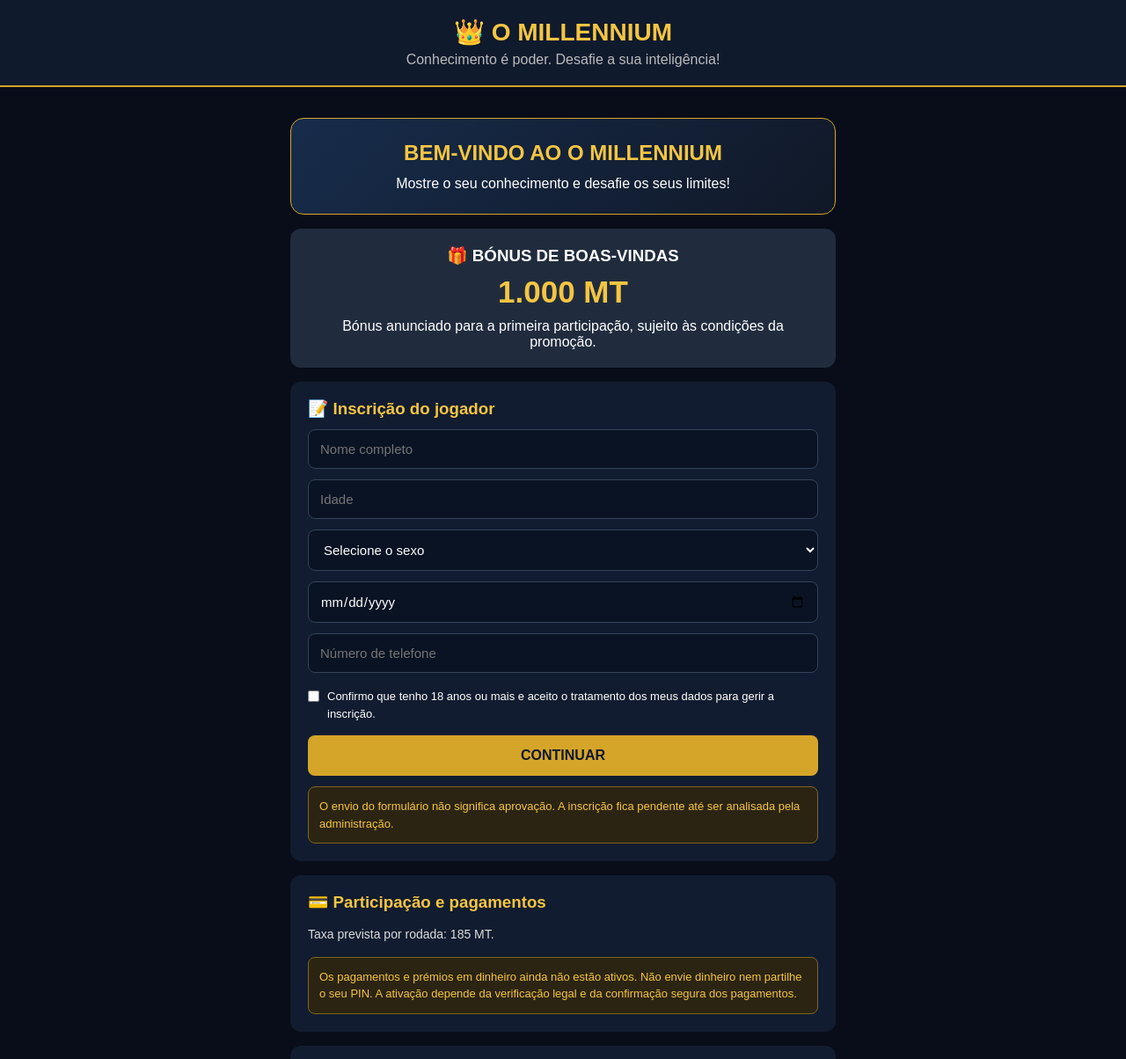
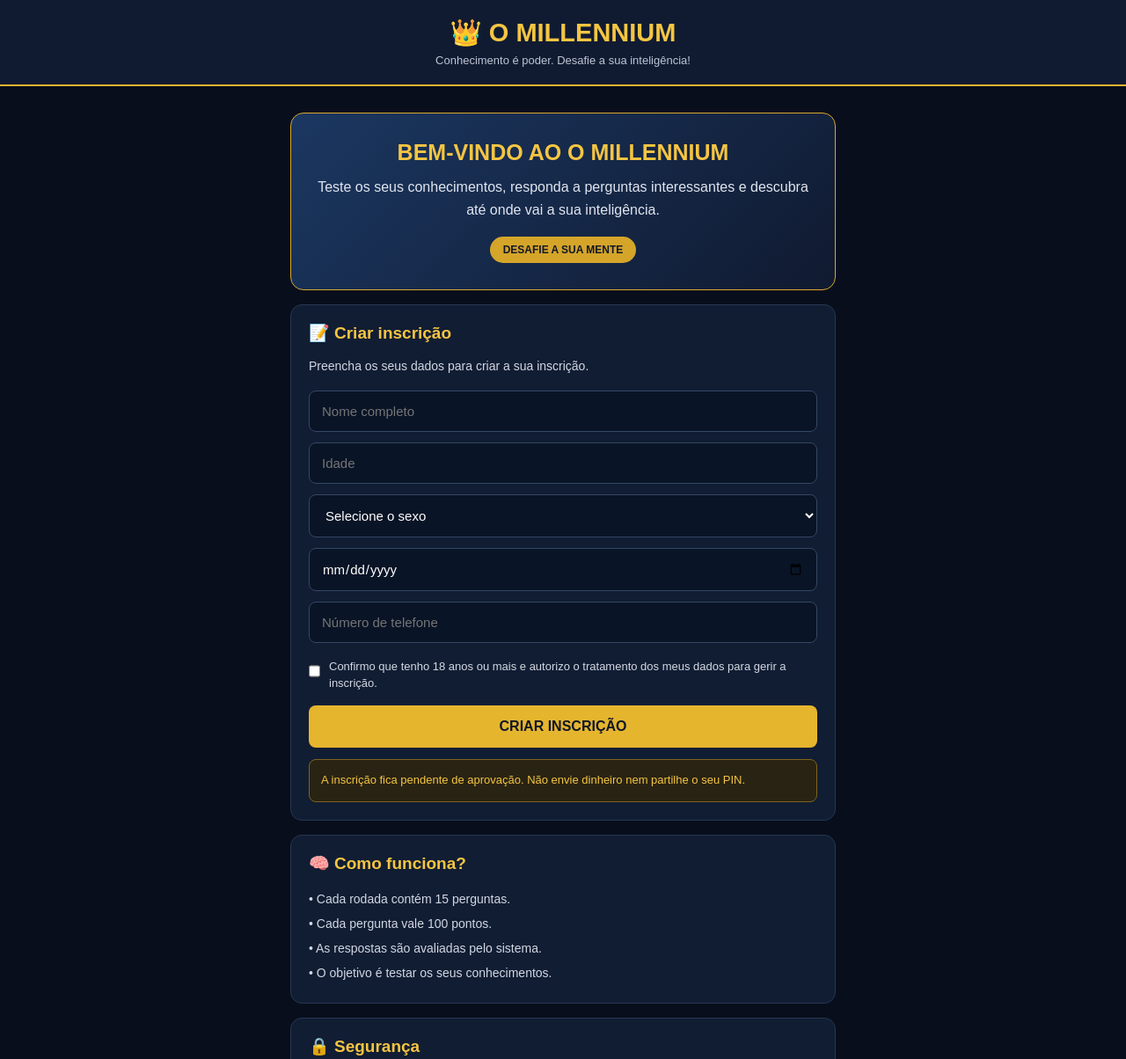
Before and after one commit to veronicamoraisnioca-source/O-MILLENNIUM, a website: page public/index.html in a window 1280 px wide. Shown: the top 1204 px of the page at 88% size. Drawn offline with Linux system fonts and the light colour scheme.

Commit message:
Cria nova página inicial O MILLENNIUM.

```diff
--- a/public/index.html
+++ b/public/index.html
@@ -6,27 +6,169 @@
 <title>O MILLENNIUM</title>
 
 <style>
-*{box-sizing:border-box;margin:0;padding:0;font-family:Arial,sans-serif}
-body{background:#080d19;color:white}
-header{background:#101a2d;padding:20px;text-align:center;border-bottom:2px solid #d5a52a}
-.logo{color:#f5c542;font-size:28px;font-weight:bold}
-header p{color:#bbb;margin-top:6px}
-.container{max-width:650px;margin:20px auto;padding:15px}
-.banner{background:linear-gradient(135deg,#172c4b,#101827);padding:25px 15px;border-radius:15px;text-align:center;border:1px solid #d5a52a}
-.banner h2,.card h3{color:#f5c542;margin-bottom:12px}
-.bonus,.card{background:#111c30;padding:20px;border-radius:12px;margin-top:16px}
-.bonus{text-align:center;background:#202c3e}
-.bonus h1{color:#f5c542;font-size:35px;margin:10px}
-input,select{width:100%;padding:13px;margin:0 0 12px;border:1px solid #34435c;border-radius:8px;background:#091323;color:white;font-size:15px}
-.checkline{display:flex;gap:9px;align-items:flex-start;font-size:13px;line-height:1.5;margin:5px 0 15px}
-.checkline input{width:auto;margin:3px 0 0}
-button{width:100%;padding:14px;background:#d5a52a;border:0;border-radius:8px;font-size:16px;font-weight:bold;cursor:pointer;color:#101827}
-button:disabled{opacity:.6}
-.payment{background:#091323;padding:15px;border-radius:10px;margin-bottom:12px;line-height:1.8}
-.payment strong{color:#f5c542}
-.rules{line-height:1.9;color:#ddd;font-size:14px}
-.notice{background:#2b2412;border:1px solid #80651d;padding:12px;border-radius:8px;margin-top:12px;font-size:13px;line-height:1.5;color:#f5c542}
-footer{text-align:center;padding:25px;color:#888;font-size:13px}
+* {
+    margin: 0;
+    padding: 0;
+    box-sizing: border-box;
+    font-family: Arial, sans-serif;
+}
+
+body {
+    background: #080e1c;
+    color: white;
+}
+
+header {
+    background: #101b32;
+    padding: 20px;
+    text-align: center;
+    border-bottom: 2px solid #e5b52e;
+}
+
+.logo {
+    color: #f5c542;
+    font-size: 29px;
+    font-weight: bold;
+}
+
+header p {
+    color: #bdc5d4;
+    margin-top: 7px;
+    font-size: 13px;
+}
+
+.container {
+    max-width: 650px;
+    margin: auto;
+    padding: 15px;
+}
+
+.banner {
+    background: linear-gradient(135deg,#1b3761,#101a30);
+    border: 1px solid #d9a92b;
+    border-radius: 15px;
+    padding: 30px 18px;
+    text-align: center;
+    margin-top: 15px;
+}
+
+.banner h1 {
+    color: #f5c542;
+    font-size: 25px;
+    margin-bottom: 12px;
+}
+
+.banner p {
+    color: #e0e5ef;
+    line-height: 1.6;
+}
+
+.badge {
+    display: inline-block;
+    background: #d5a52a;
+    color: #111827;
+    padding: 8px 15px;
+    border-radius: 20px;
+    font-size: 12px;
+    font-weight: bold;
+    margin-top: 18px;
+}
+
+.card {
+    background: #111d33;
+    padding: 20px;
+    border-radius: 13px;
+    margin-top: 16px;
+    border: 1px solid #263752;
+}
+
+.card h2 {
+    color: #f5c542;
+    font-size: 19px;
+    margin-bottom: 15px;
+}
+
+.card p {
+    color: #d2d8e4;
+    line-height: 1.7;
+    font-size: 14px;
+}
+
+input, select {
+    width: 100%;
+    padding: 14px;
+    margin-bottom: 12px;
+    background: #091426;
+    border: 1px solid #344763;
+    border-radius: 8px;
+    color: white;
+    font-size: 15px;
+}
+
+input:focus, select:focus {
+    outline: 1px solid #e5b52e;
+}
+
+button {
+    width: 100%;
+    padding: 15px;
+    background: #e5b52e;
+    color: #111827;
+    border: none;
+    border-radius: 8px;
+    font-weight: bold;
+    font-size: 16px;
+    cursor: pointer;
+}
+
+button:disabled {
+    opacity: .6;
+}
+
+.checkline {
+    display: flex;
+    gap: 10px;
+    font-size: 13px;
+    line-height: 1.5;
+    color: #d2d8e4;
+    margin: 5px 0 15px;
+}
+
+.checkline input {
+    width: auto;
+    margin-top: 3px;
+}
+
+.rules {
+    line-height: 2;
+    color: #d2d8e4;
+    font-size: 14px;
+}
+
+.notice {
+    background: #292313;
+    border: 1px solid #80651d;
+    padding: 13px;
+    border-radius: 8px;
+    color: #f5c542;
+    font-size: 13px;
+    line-height: 1.6;
+    margin-top: 13px;
+}
+
+#estado {
+    margin-top: 13px;
+    font-size: 14px;
+    line-height: 1.5;
+}
+
+footer {
+    text-align: center;
+    padding: 25px;
+    color: #8792a5;
+    font-size: 12px;
+    line-height: 1.8;
+}
 </style>
 </head>
 
@@ -40,24 +182,35 @@ footer{text-align:center;padding:25px;color:#888;font-size:13px}
 <main class="container">
 
     <section class="banner">
-<h2>BEM-VINDO AO O MILLENNIUM</h2>
-<p>Mostre o seu conhecimento e desafie os seus limites!</p>
-</section>
-
-<section class="bonus">
-<h3>🎁 BÓNUS DE BOAS-VINDAS</h3>
-<h1>1.000 MT</h1>
-<p>Bónus anunciado para a primeira participação, sujeito às condições da promoção.</p>
+        <h1>BEM-VINDO AO O MILLENNIUM</h1>
+        <p>
+            Teste os seus conhecimentos, responda a perguntas
+            interessantes e descubra até onde vai a sua inteligência.
+        </p>
+        <span class="badge">DESAFIE A SUA MENTE</span>
     </section>
 
     <section class="card">
-<h3>📝 Inscrição do jogador</h3>
+        <h2>📝 Criar inscrição</h2>
+
+        <p style="margin-bottom:15px">
+            Preencha os seus dados para criar a sua inscrição.
+        </p>
 
         <form id="formulario">
 
-<input type="text" id="nome" placeholder="Nome completo" maxlength="120" required>
+            <input type="text"
+            id="nome"
+            placeholder="Nome completo"
+            maxlength="120"
+            required>
 
-<input type="number" id="idade" placeholder="Idade" min="18" max="120" required>
+            <input type="number"
+            id="idade"
+            placeholder="Idade"
+            min="18"
+            max="120"
+            required>
 
             <select id="sexo" required>
                 <option value="">Selecione o sexo</option>
@@ -66,61 +219,59 @@ footer{text-align:center;padding:25px;color:#888;font-size:13px}
                 <option value="Outro">Outro</option>
             </select>
 
-<input type="date" id="nascimento" required>
+            <input type="date"
+            id="nascimento"
+            required>
 
-<input type="tel" id="telefone" placeholder="Número de telefone" maxlength="25" required>
+            <input type="tel"
+            id="telefone"
+            placeholder="Número de telefone"
+            maxlength="25"
+            required>
 
             <label class="checkline">
                 <input type="checkbox" id="maior" required>
-<span>Confirmo que tenho 18 anos ou mais e aceito o tratamento dos meus dados para gerir a inscrição.</span>
+                <span>
+                    Confirmo que tenho 18 anos ou mais e autorizo
+                    o tratamento dos meus dados para gerir a inscrição.
+                </span>
             </label>
 
-<button type="submit">CONTINUAR</button>
+            <button type="submit" id="botao">
+                CRIAR INSCRIÇÃO
+            </button>
 
         </form>
 
-<p id="estado" role="status" aria-live="polite" style="margin-top:12px;font-size:14px"></p>
+        <p id="estado" role="status" aria-live="polite"></p>
 
         <div class="notice">
-O envio do formulário não significa aprovação. A inscrição fica pendente até ser analisada pela administração.
+            A inscrição fica pendente de aprovação.
+            Não envie dinheiro nem partilhe o seu PIN.
         </div>
     </section>
 
     <section class="card">
-<h3>💳 Participação e pagamentos</h3>
-<p class="rules">Taxa prevista por rodada: 185 MT.</p>
+        <h2>🧠 Como funciona?</h2>
 
-<div class="notice">
-Os pagamentos e prémios em dinheiro ainda não estão ativos. Não envie dinheiro nem partilhe o seu PIN. A ativação depende da verificação legal e da confirmação segura dos pagamentos.
+        <div class="rules">
+            • Cada rodada contém 15 perguntas.<br>
+            • Cada pergunta vale 100 pontos.<br>
+            • As respostas são avaliadas pelo sistema.<br>
+            • O objetivo é testar os seus conhecimentos.
         </div>
     </section>
 
     <section class="card">
-<h3>🏆 Regras das perguntas</h3>
-<div class="rules">
-• Cada rodada contém 15 perguntas.<br>
-• Cada pergunta vale 100 pontos.<br>
-• É necessário acertar pelo menos 7 perguntas para atingir a pontuação mínima.<br>
-• Com menos de 7 respostas certas não há prémio.
-</div>
-</section>
-
-<section class="card">
-<h3>💰 Tabela de prémios anunciada</h3>
-<div class="rules">
-7 respostas certas — 700 MT<br>
-8 respostas certas — 800 MT<br>
-9 respostas certas — 900 MT<br>
-10 respostas certas — 1.000 MT<br>
-11 respostas certas — 1.100 MT<br>
-12 respostas certas — 1.200 MT<br>
-13 respostas certas — 1.300 MT<br>
-14 respostas certas — 1.400 MT<br>
-15 respostas certas — 1.500 MT
-</div>
+        <h2>🔒 Segurança</h2>
+        <p>
+            Protegemos os dados de inscrição e trabalhamos
+            para oferecer uma experiência organizada e segura.
+        </p>
 
         <div class="notice">
-Os valores são informativos e não constituem promessa de pagamento enquanto o serviço não estiver legalmente autorizado e operacional.
+            Esta versão está em fase de desenvolvimento.
+            Pagamentos e prémios em dinheiro não estão ativos.
         </div>
     </section>
 
@@ -132,7 +283,8 @@ Todos os direitos reservados.
 </footer>
 
 <script>
-document.getElementById("formulario").addEventListener("submit", async function(e) {
+document.getElementById("formulario")
+.addEventListener("submit", async function(e) {
 
     e.preventDefault();
 
@@ -146,10 +298,12 @@ consentimento: document.getElementById("maior").checked
     };
 
     const estado = document.getElementById("estado");
-const botao = this.querySelector("button");
+    const botao = document.getElementById("botao");
 
     botao.disabled = true;
-botao.textContent = "A enviar...";
+    botao.textContent = "A ENVIAR...";
+
+    estado.textContent = "";
 
     try {
 
@@ -164,21 +318,23 @@ body: JSON.stringify(dados)
         const resultado = await resposta.json();
 
         if (!resposta.ok) {
-throw new Error(resultado.erro || "Erro ao realizar inscrição.");
+            throw new Error(resultado.erro || "Erro na inscrição.");
         }
 
-estado.textContent = "Inscrição recebida! Estado: PENDENTE DE APROVAÇÃO. Número de registo: " + resultado.jogador.id;
+        estado.textContent =
+            "Inscrição recebida! Estado: PENDENTE DE APROVAÇÃO. Número de registo: " +
+            resultado.jogador.id;
 
         this.reset();
 
     } catch (erro) {
 
-estado.textContent = erro.message || "Não foi possível enviar a inscrição.";
+        estado.textContent = erro.message;
 
     } finally {
 
         botao.disabled = false;
-botao.textContent = "CONTINUAR";
+        botao.textContent = "CRIAR INSCRIÇÃO";
 
     }
 
```
Lines whose indentation alone changed are shown as unchanged.
